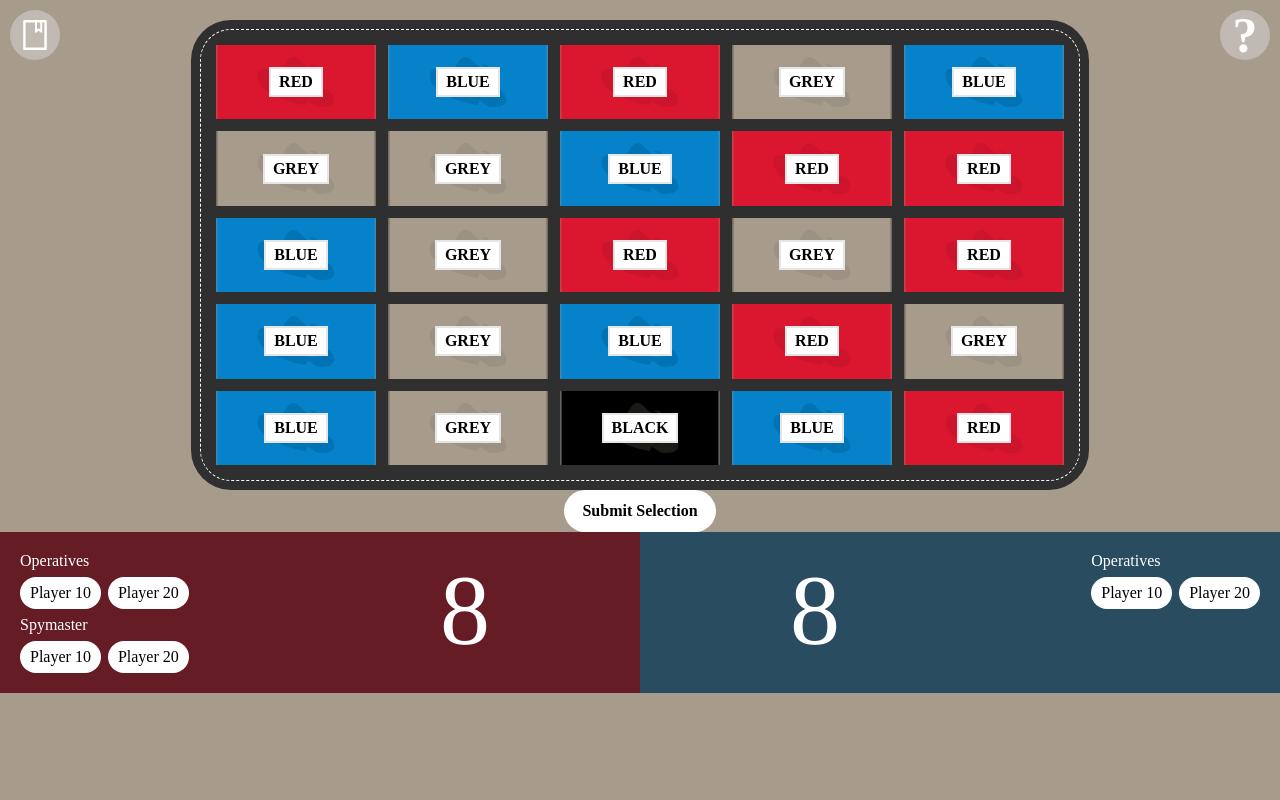
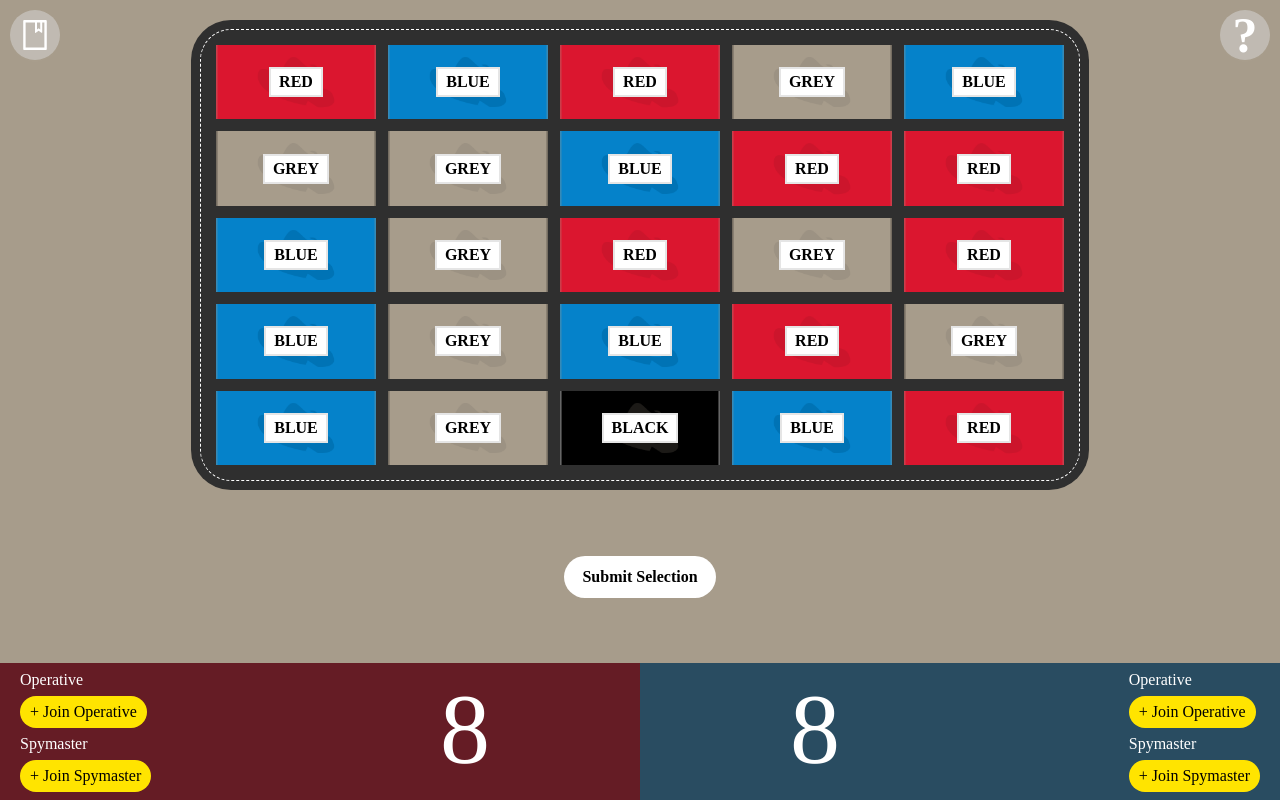
Before and after one commit to cyrimu/sopra-fs25-group-16-client, a Next.js app: page /game/1 in a window 1280 px wide. Built offline with nearby package versions, Linux system fonts and the light colour scheme; a web font is replaced by a local one; what @ant-design/nextjs-registry would draw is missing.

Commit message:
create the functionality to change between the teams inside the game screen

```diff
--- a/app/game/[id]/page.tsx
+++ b/app/game/[id]/page.tsx
@@ -5,14 +5,52 @@ import LogButton from "@/components/logButton";
 import GameCard from "@/components/gameCard";
 import { useState } from "react";
 import LogDialog from "@/components/logDialog";
-import { useSelector } from "react-redux";
+import { useDispatch, useSelector } from "react-redux";
 import { selectCards } from "@/lib/features/game";
 import SubmitButton from "@/components/submitButton";
+import {
+  setRedTeam,
+  setBlueTeam,
+  selectBlueTeam,
+  selectRedTeam,
+} from "@/lib/features/game";
+import { TEAM_COLOR } from "@/lib/features/lobby/team.types";
+import {
+  selectPlayer,
+  setPlayerRole,
+  setPlayerTeam,
+} from "@/lib/features/player";
+import { Player, PLAYER_ROLES } from "@/lib/features/player/player.types";
 
 export default function Game() {
   const [isLog, setIsLog] = useState(false);
 
   const cards = useSelector(selectCards);
+  const blueTeam = useSelector(selectBlueTeam);
+  const redTeam = useSelector(selectRedTeam);
+
+  const player = useSelector(selectPlayer);
+
+  const dispatch = useDispatch();
+
+  function handleJoinTeamAndRole(team: TEAM_COLOR, role: PLAYER_ROLES) {
+    // Update the player itself
+    dispatch(setPlayerRole(role));
+    dispatch(setPlayerTeam(team));
+
+    // Update the game with the new player
+    const newPlayer: Player = {
+      playerName: player.playerName,
+      role: role,
+      team: team,
+    };
+
+    if (team == TEAM_COLOR.red) {
+      dispatch(setRedTeam(newPlayer));
+    } else {
+      dispatch(setBlueTeam(newPlayer));
+    }
+  }
 
   return (
     <div className={styles.centered}>
@@ -22,9 +60,10 @@ export default function Game() {
         <div
           style={{
             display: "flex",
+            alignItems: "center",
+            height: "100%",
             justifyContent: "space-between",
             flexDirection: "column",
-            alignItems: "center",
           }}
         >
           <div className={styles.gameWrapper}>
@@ -50,23 +89,47 @@ export default function Game() {
             >
               <div className={styles.scoreboardContent}>
                 <div className={styles.scoreboardTeamContainer}>
-                  <span>Operatives</span>
+                  <span>Operative</span>
                   <div className={styles.scoreboardPlayersContainer}>
-                    {Array.from({ length: 2 }).map((_, i) => (
-                      <div className={styles.scoreboardPlayer} key={i}>
-                        <span>Player {i + 1}</span>
-                        <span>0</span>
+                    {redTeam?.operative ? (
+                      <div className={styles.scoreboardPlayer}>
+                        {redTeam.operative.playerName}
                       </div>
-                    ))}
+                    ) : (
+                      <div
+                        style={{ marginLeft: redTeam?.operative ? "20px" : 0 }}
+                        className={styles.joinTeamContainer}
+                        onClick={() =>
+                          handleJoinTeamAndRole(
+                            TEAM_COLOR.red,
+                            PLAYER_ROLES.operative
+                          )
+                        }
+                      >
+                        <span>+ Join Operative</span>
+                      </div>
+                    )}
                   </div>
                   <span>Spymaster</span>
                   <div className={styles.scoreboardPlayersContainer}>
-                    {Array.from({ length: 2 }).map((_, i) => (
-                      <div className={styles.scoreboardPlayer} key={i}>
-                        <span>Player {i + 1}</span>
-                        <span>0</span>
+                    {redTeam?.spymaster ? (
+                      <div className={styles.scoreboardPlayer}>
+                        {redTeam.spymaster.playerName}
                       </div>
-                    ))}
+                    ) : (
+                      <div
+                        className={styles.joinTeamContainer}
+                        onClick={() =>
+                          handleJoinTeamAndRole(
+                            TEAM_COLOR.red,
+                            PLAYER_ROLES.spymaster
+                          )
+                        }
+                        style={{ marginLeft: redTeam?.spymaster ? "20px" : 0 }}
+                      >
+                        <span>+ Join Spymaster</span>
+                      </div>
+                    )}
                   </div>
                 </div>
                 <span className={styles.scoreboardScore}>8</span>
@@ -82,14 +145,47 @@ export default function Game() {
               <div className={styles.scoreboardContent}>
                 <span className={styles.scoreboardScore}>8</span>
                 <div className={styles.scoreboardTeamContainer}>
-                  <span>Operatives</span>
+                  <span>Operative</span>
                   <div className={styles.scoreboardPlayersContainer}>
-                    {Array.from({ length: 2 }).map((_, i) => (
-                      <div className={styles.scoreboardPlayer} key={i}>
-                        <span>Player {i + 1}</span>
-                        <span>0</span>
+                    {blueTeam?.operative ? (
+                      <div className={styles.scoreboardPlayer}>
+                        {blueTeam.operative.playerName}
                       </div>
-                    ))}
+                    ) : (
+                      <div
+                        className={styles.joinTeamContainer}
+                        onClick={() =>
+                          handleJoinTeamAndRole(
+                            TEAM_COLOR.blue,
+                            PLAYER_ROLES.operative
+                          )
+                        }
+                        style={{ marginLeft: blueTeam?.operative ? "20px" : 0 }}
+                      >
+                        <span>+ Join Operative</span>
+                      </div>
+                    )}
+                  </div>
+                  <span>Spymaster</span>
+                  <div className={styles.scoreboardPlayersContainer}>
+                    {blueTeam?.spymaster ? (
+                      <div className={styles.scoreboardPlayer}>
+                        {blueTeam.spymaster.playerName}
+                      </div>
+                    ) : (
+                      <div
+                        className={styles.joinTeamContainer}
+                        onClick={() =>
+                          handleJoinTeamAndRole(
+                            TEAM_COLOR.blue,
+                            PLAYER_ROLES.spymaster
+                          )
+                        }
+                        style={{ marginLeft: blueTeam?.spymaster ? "20px" : 0 }}
+                      >
+                        <span>+ Join Spymaster</span>
+                      </div>
+                    )}
                   </div>
                 </div>
               </div>
--- a/app/styles/game.module.css
+++ b/app/styles/game.module.css
@@ -58,7 +58,7 @@
   flex: 1;
   flex-basis: 50%;
   max-width: 50%;
-  padding: 20px;
+  padding: 8px 20px;
 }
 
 .scoreboardContent {
@@ -97,3 +97,15 @@
   font-weight: 400;
   font-size: 100px;
 }
+
+.joinTeamContainer {
+  padding: 7px 10px;
+  background-color: #ffe400;
+  color: #000;
+  border-radius: 20px;
+  cursor: pointer;
+}
+
+.joinTeamContainer:hover {
+  background-color: "#ffd300";
+}
```
